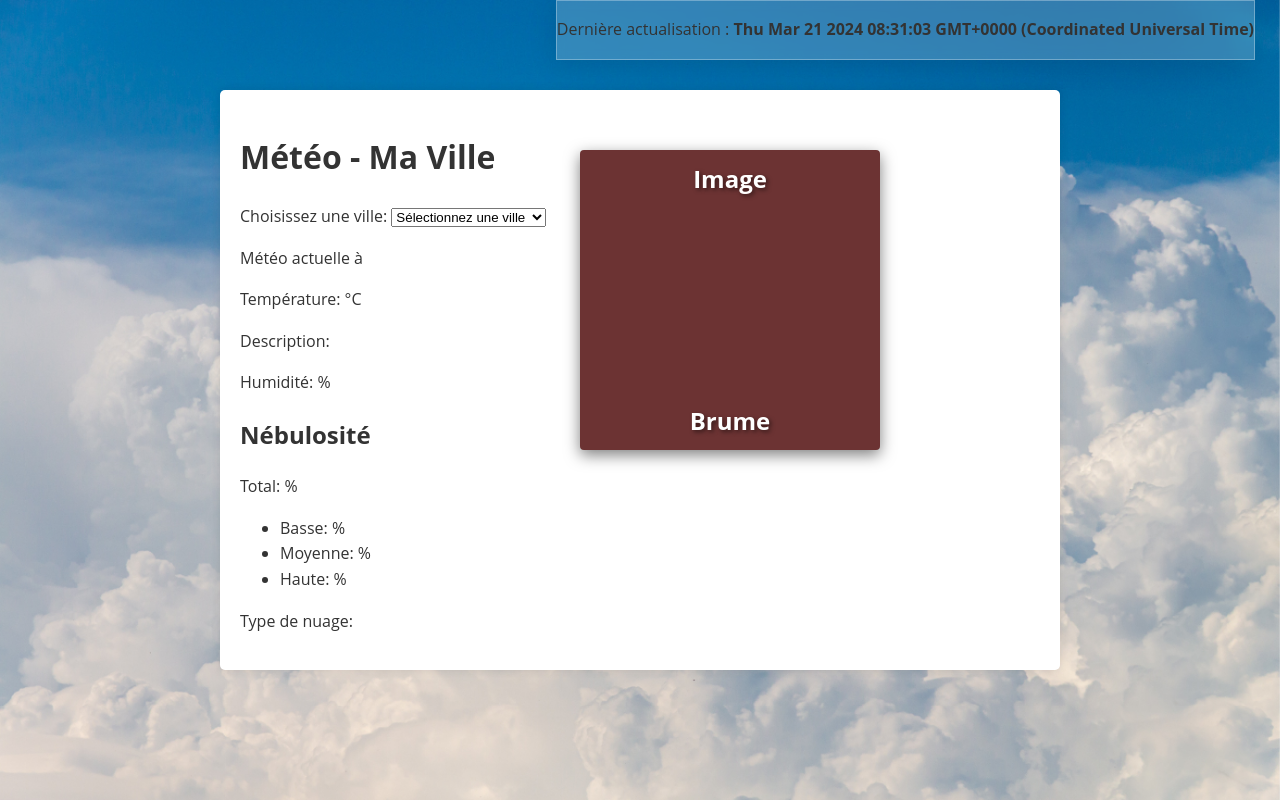
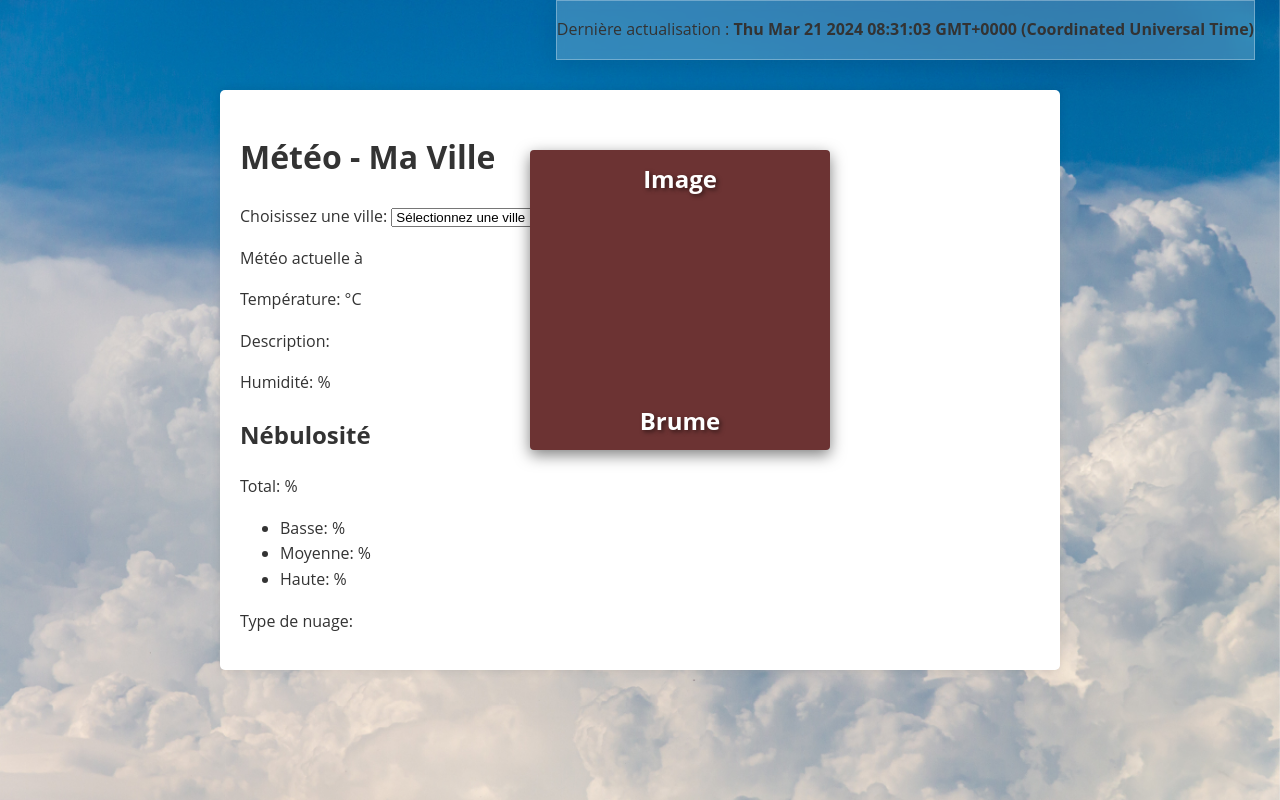
Before and after one commit to sarterni/weather_app_NDS, a PHP site: page / in a window 1280 px wide. Run offline with PHP 8.4, Linux system fonts and the light colour scheme.

Commit message:
Update style.css
responsive

```diff
--- a/style.css
+++ b/style.css
@@ -35,7 +35,7 @@
 div.img-container {
     position: absolute;
     top: 150px;
-    right: 400px;
+    right: 250px;
     height: 300px;
     width: 300px;
     margin-left: 50px;
@@ -91,6 +91,13 @@
 }
 
 
+/* Media Queries */
+@media screen and (max-width:1920px) {
+    div.img-container {
+        right: 450px;
+    }
+}
+
 @media screen and (max-width: 1225px) {
     div.img-container {
         top: 200px;
@@ -106,15 +113,15 @@
 
 @media screen and (max-width: 856px) {
     div.img-container {
-        top: 80px;
+        top: 100px;
         right: 100px;
         height: 300px;
         width: 300px;
     }
 
-    @media screen and (max-width: 770px) {
+    @media screen and (max-width: 493px) {
         div.img-container {
-            top: 620px;
+            top: 635px;
             right: 50px;
             height: 300px;
             width: 300px;
```
